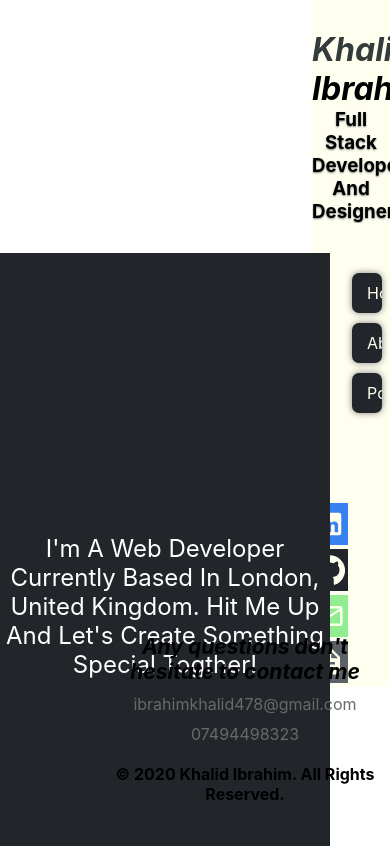
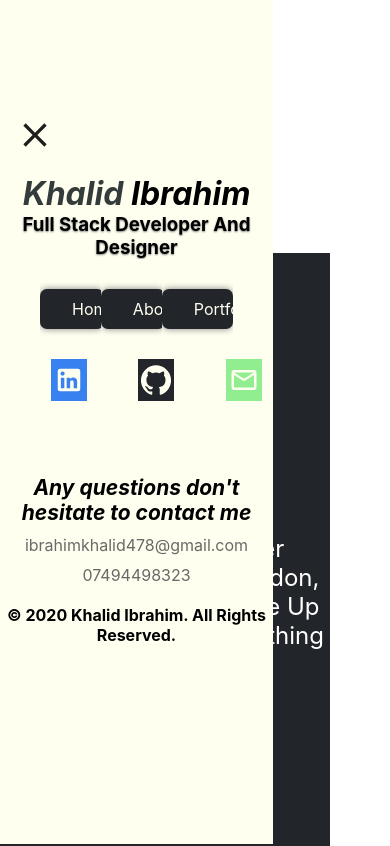
Before and after one commit to bigkay-designer/Portfolio, a React (Create React App) app: page / in a window 390 px wide. Shown: the top 846 px of the page. Built offline with nearby package versions, Linux system fonts and the light colour scheme.

Commit message:
made the nav more resposnive

```diff
--- a/src/components/Nav.js
+++ b/src/components/Nav.js
@@ -1,16 +1,22 @@
-import React from 'react'
+import React, {useState} from 'react'
 import {Link} from 'react-router-dom'
 import './css/nav.css'
-import {LinkedIn, GitHub, MailOutline, Description} from '@material-ui/icons'
+import {LinkedIn, GitHub, Close,Menu,  MailOutline, Description} from '@material-ui/icons'
 import MenuIcon from '@material-ui/icons/Menu';
 // import LinkedInIcon from '@material-ui/icons/LinkedIn';
 // import GitHubIcon from '@material-ui/icons/GitHub';
 // import MailOutlineIcon from '@material-ui/icons/MailOutline';
 // import DescriptionIcon from '@material-ui/icons/Description';
 function Nav() {
+    const [hideNav, setHideNav] = useState(false)
+    const [nav, setNav] = useState(false)
+
     return (
-        <div className="nav">
-            <div className="nav__container">
+        <div className={`nav  ${hideNav && "hide__nav"}`}>
+            <div className={`nav__container`}>
+                <div className="nav__close">
+                    <span onClick={()=> setHideNav(true)}><Close className="nav__close__icons" /></span>
+                </div>
                 <div className="nav__title">
                     <h1><span>khalid</span> ibrahim</h1>
                     <h3>full stack developer and designer</h3>
--- a/src/components/css/nav.css
+++ b/src/components/css/nav.css
@@ -1,5 +1,21 @@
 .nav {
   background-color: ivory;
+}
+
+.nav .nav__menu__icons {
+  padding: 20px;
+  font-size: 48px;
+  cursor: pointer;
+}
+
+.nav .nav__close {
+  padding: 15px;
+}
+
+.nav .nav__close .nav__close__icons {
+  cursor: pointer;
+  font-size: 40px;
+  color: #221d1d;
 }
 
 .nav .nav__container {
@@ -115,7 +131,7 @@
 }
 
 .nav .nav__container .footer {
-  position: fixed;
+  position: relative;
   bottom: 0;
   right: 0;
   max-width: 290px;
@@ -128,7 +144,7 @@
 
 .nav .nav__container .footer .footer__container .nav__contact {
   margin-top: 30px;
-  padding-bottom: 20px;
+  padding: 0 7px 20px;
   text-align: center;
 }
 
@@ -146,4 +162,97 @@
   text-decoration: none;
   color: inherit;
 }
+
+.hide__nav {
+  display: none;
+}
+
+@media screen and (max-width: 760px) {
+  .nav {
+    position: absolute;
+    top: 0;
+    left: 0;
+    width: 70%;
+    height: 100vh;
+  }
+  .nav .nav__container {
+    margin-top: 100px;
+  }
+  .nav .nav__container .nav__title {
+    text-align: center;
+  }
+  .nav .nav__container .nav__title h1 {
+    font-style: italic;
+    text-transform: capitalize;
+  }
+  .nav .nav__container .nav__title h1 span {
+    color: #343b3b;
+  }
+  .nav .nav__container .nav__title h3 {
+    text-transform: capitalize;
+    text-shadow: 0px 1px 2px gray;
+  }
+  .nav .nav__container .nav__links {
+    margin: 20px 0 !important;
+  }
+  .nav .nav__container .nav__links ul {
+    display: -webkit-box;
+    display: -ms-flexbox;
+    display: flex;
+    -webkit-box-pack: space-evenly;
+        -ms-flex-pack: space-evenly;
+            justify-content: space-evenly;
+    -webkit-box-align: center;
+        -ms-flex-align: center;
+            align-items: center;
+    cursor: pointer;
+  }
+  .nav .nav__container .nav__links ul li {
+    padding: 10px 32px !important;
+  }
+  .nav .nav__container .nav__socials {
+    display: block !important;
+  }
+  .nav .nav__container .nav__socials .nav__socials__icons {
+    width: 400px;
+    margin: auto;
+    display: -webkit-box;
+    display: -ms-flexbox;
+    display: flex;
+    -webkit-box-orient: horizontal !important;
+    -webkit-box-direction: normal !important;
+        -ms-flex-direction: row !important;
+            flex-direction: row !important;
+    -webkit-box-pack: space-evenly !important;
+        -ms-flex-pack: space-evenly !important;
+            justify-content: space-evenly !important;
+    -webkit-box-align: center;
+        -ms-flex-align: center;
+            align-items: center;
+  }
+  .nav .nav__container .footer {
+    max-width: 100% !important;
+  }
+  .nav .nav__container .footer .footer__container {
+    padding: 40px 0;
+    text-align: center;
+  }
+  .nav .nav__container .footer .footer__container .nav__contact {
+    margin-top: 30px;
+    padding: 0 7px 20px;
+    text-align: center;
+  }
+  .nav .nav__container .footer .footer__container .nav__contact h2 {
+    font-size: 21px;
+    font-style: italic;
+  }
+  .nav .nav__container .footer .footer__container .nav__contact p {
+    color: #696969;
+    margin: 10px 0 0;
+  }
+  .nav .nav__container .footer .footer__container .nav__contact p a {
+    text-decoration: none;
+    color: inherit;
+  }
+}
 /*# sourceMappingURL=nav.css.map */
--- a/src/components/css/nav.scss
+++ b/src/components/css/nav.scss
@@ -1,5 +1,18 @@
 .nav {
   background-color: ivory;
+  .nav__menu__icons {
+    padding: 20px;
+    font-size: 48px;
+    cursor: pointer;
+  }
+  .nav__close {
+    padding: 15px;
+    .nav__close__icons {
+      cursor: pointer;
+      font-size: 40px;
+      color: rgb(34, 29, 29);
+    }
+  }
 
   //   overflow: hidden;
   .nav__container {
@@ -78,7 +91,7 @@
       }
     }
     .footer {
-      position: fixed;
+      position: relative;
       bottom: 0;
       right: 0;
       max-width: 290px;
@@ -88,7 +101,7 @@
         text-align: center;
         .nav__contact {
           margin-top: 30px;
-          padding-bottom: 20px;
+          padding: 0 7px 20px;
           text-align: center;
           h2 {
             font-size: 21px;
@@ -107,3 +120,81 @@
     }
   }
 }
+
+.hide__nav {
+  display: none;
+}
+@media screen and (max-width: 760px) {
+  .nav {
+    position: absolute;
+    top: 0;
+    left: 0;
+    width: 70%;
+    height: 100vh;
+    .nav__container {
+      margin-top: 100px;
+      .nav__title {
+        text-align: center;
+        h1 {
+          font-style: italic;
+          text-transform: capitalize;
+          span {
+            color: rgb(52, 59, 59);
+          }
+        }
+        h3 {
+          text-transform: capitalize;
+          text-shadow: 0px 1px 2px gray;
+        }
+      }
+      .nav__links {
+        margin: 20px 0 !important;
+        ul {
+          display: flex;
+          justify-content: space-evenly;
+          align-items: center;
+          cursor: pointer;
+          li {
+            padding: 10px 32px !important;
+          }
+        }
+      }
+      .nav__socials {
+        display: block !important;
+        .nav__socials__icons {
+          width: 400px;
+          margin: auto;
+          display: flex;
+          flex-direction: row !important;
+          justify-content: space-evenly !important;
+          align-items: center;
+        }
+      }
+      .footer {
+        max-width: 100% !important;
+        .footer__container {
+          padding: 40px 0;
+          // margin-top: 100px;
+          text-align: center;
+          .nav__contact {
+            margin-top: 30px;
+            padding: 0 7px 20px;
+            text-align: center;
+            h2 {
+              font-size: 21px;
+              font-style: italic;
+            }
+            p {
+              color: #696969;
+              margin: 10px 0 0;
+              a {
+                text-decoration: none;
+                color: inherit;
+              }
+            }
+          }
+        }
+      }
+    }
+  }
+}
--- a/src/components/modalData.json
+++ b/src/components/modalData.json
@@ -2,7 +2,7 @@
     {
         "id": "Netflix",
         "title": "Netflix Clone",
-        "img":"https://upload.wikimedia.org/wikipedia/en/f/f4/Netflix_-_English.jpg",
+        "img":"https://djmag.com/sites/default/files/article/image/netflix.png",
         "usedTech": ["html & css", "Sass", "Javascript", "react","firebase", "ux/ui", "responsive"],
         "content": "Lorem ipsum, dolor sit amet consectetur adipisicing elit. Ratione ad blanditiis, cumque minima quod tempora! Voluptas amet placeat blanditiis quaerat. Lorem ipsum, dolor sit amet consectetur adipisicing elit. Ratione ad blanditiis, cumque minima quod tempora! Voluptas amet placeat blanditiis quaerat.",
         "live": "https://netflix-clone-8a913.web.app/",
@@ -23,6 +23,7 @@
         "img":"https://i0.wp.com/www.xanjero.com/wp-content/uploads/2020/08/Twitter-Reply-Limit-Option-Opens-to-All-iOS-Users-after-Extensive-Testing.jpg?fit=1000%2C563&ssl=1",
         "usedTech": ["html & css", "Sass", "Javascript", "react","firebase", "ux/ui", "responsive"],
         "content": "Lorem ipsum, dolor sit amet consectetur adipisicing elit. Ratione ad blanditiis, cumque minima quod tempora! Voluptas amet placeat blanditiis quaerat. Lorem ipsum, dolor sit amet consectetur adipisicing elit. Ratione ad blanditiis, cumque minima quod tempora! Voluptas amet placeat blanditiis quaerat.",
+        "live": "https://twitter-clone-5d8fe.web.app/",
         "github": "https://github.com/bigkay-designer/twitter-deployment"
     },
     {
--- a/src/containers/App.css
+++ b/src/containers/App.css
@@ -19,3 +19,18 @@ body {
 webkit-scrollbar {
   display: none;
 }
+
+@media screen and (max-width: 1150px) {
+  .app {
+    grid-template-columns: 70% 30% !important;
+  }
+}
+
+@media screen and (max-width: 760px) {
+  .app {
+    grid-template-columns: repeat(1, 1fr) !important;
+    /* grid-template-areas:
+    "main"
+    "nav"; */
+  }
+}
```
Also changed, not shown: 1 other file (tests, documents, lock files or other folders).
